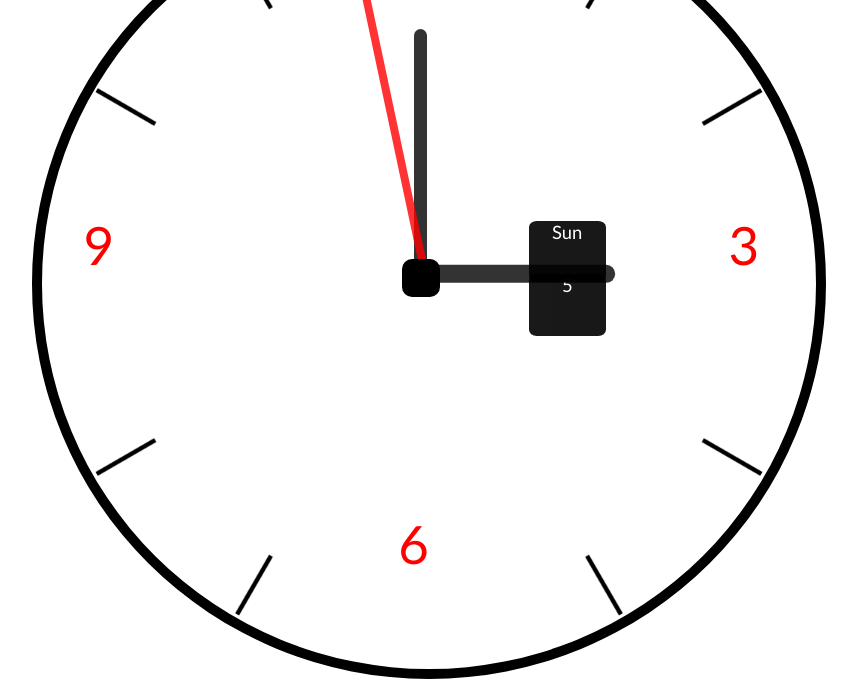
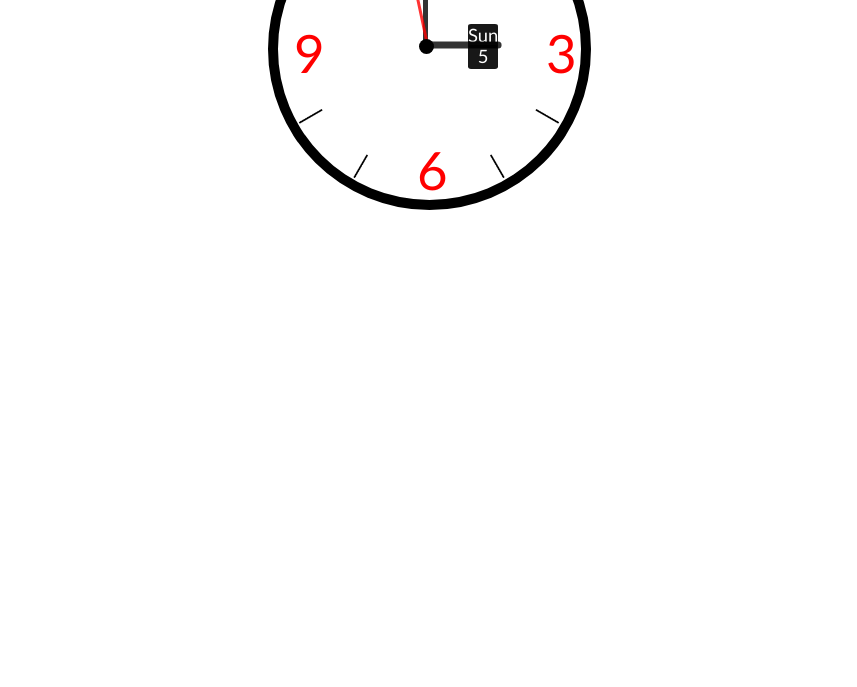
Before and after one commit to SpryzenAd/clock_app, a plain HTML site: page index.html in a window 1280 px wide. Shown: the part 120-807 px from the top of the page, without its empty margins (211-1068 px from the left). Drawn offline with Linux system fonts and the light colour scheme.

Commit message:
Update clock.css

```diff
--- a/clock.css
+++ b/clock.css
@@ -15,8 +15,8 @@
 #clock {
     position: relative;
     margin: auto;
-    height: 60vw;
-    width: 60vw;
+    height: 300px;
+    width: 300px;
     border-radius: 50%;
     background-color: var(--color2);
     background-image: var(--face);
@@ -27,8 +27,8 @@
 #border {
     position: relative;
     margin: auto;
-    height: 60.2vw;
-    width: 60.5vw;
+    height: 302px;
+    width: 303px;
     border-radius: 50%;
     border: 10px solid;
 }
```
